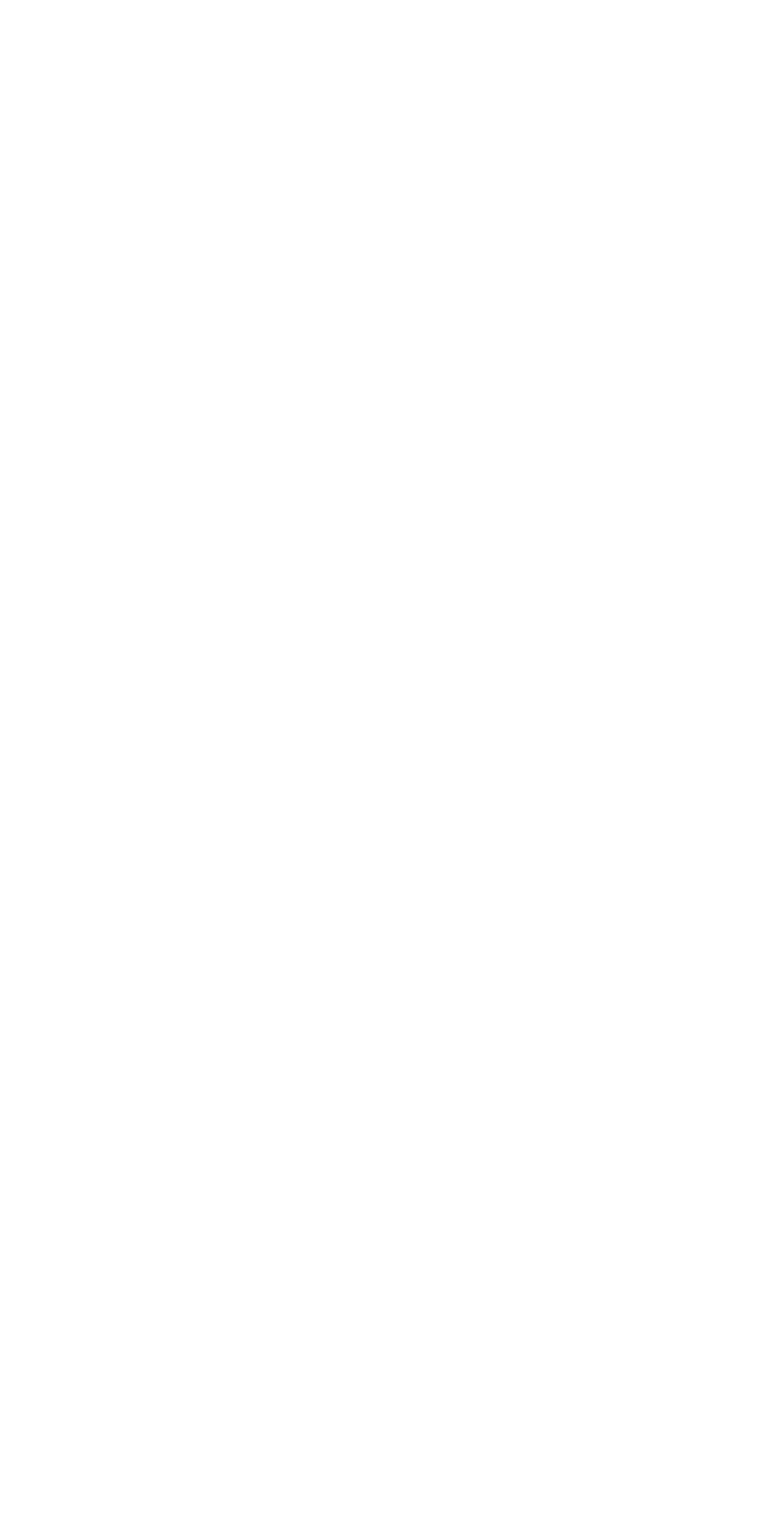
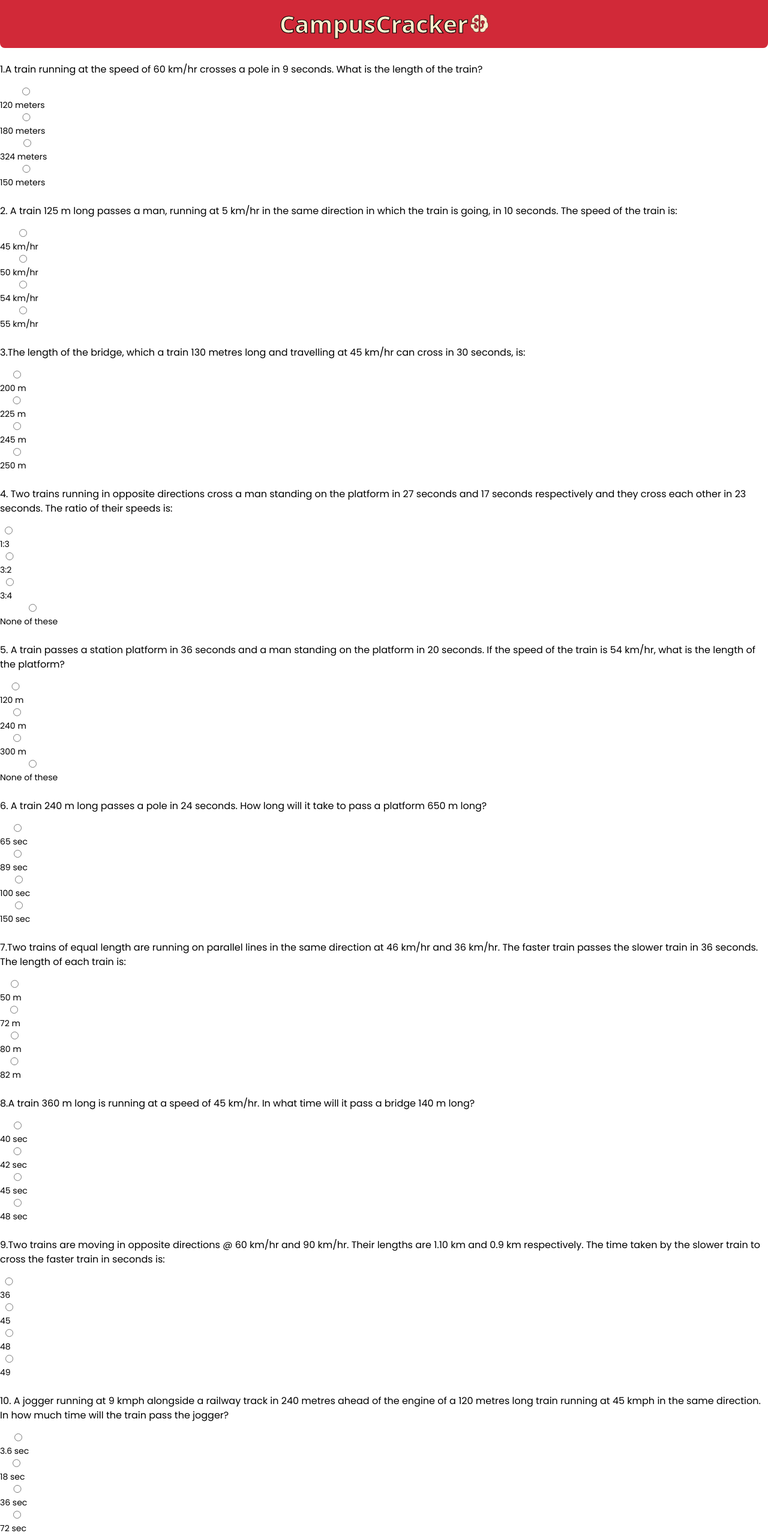
Before and after one commit to Ansar-Thangalparambil/CampusCracker-Front-End-, a React (Create React App) app: page /qns in a window 1280 px wide. Before the commit this address had no page. Shown: the top 2566 px of the page at 60% size. Before the commit the page ends 800 px from the top, so only its background shows below. Built offline with nearby package versions, Linux system fonts and the light colour scheme; a web font is replaced by a local one.

Commit message:
Questions adding POT(10)

```diff
--- a/src/App.js
+++ b/src/App.js
@@ -4,6 +4,7 @@ import Home from './Pages/Home';
 import Login from './Pages/Login';
 import Dashboard from './Pages/Dashboard';
 import Landingpage from './Pages/Landingpage';
+import Qns from './Pages/Qns';
 
 
 
@@ -20,6 +21,8 @@ function App() {
         <Route path="/dashboard" element={<Dashboard />} />
         <Route path="/register" element={<Login register/>} /> {/* Conditional  Rendering Step1*/}
         <Route path="/login" element={<Login />} />
+        <Route path="/qns" element={<Qns />} />
+
         {/* <Route path="/" element={<Reglog />} /> */}
       </Routes>
 
--- /dev/null
+++ b/src/Pages/Qns.jsx
@@ -0,0 +1,204 @@
+import React from 'react'
+import Header from '../components/Header'
+import Footer from '../components/Footer'
+
+function Qns() {
+  return (
+    <>
+    <Header/>
+    {/* Problems on trains  */}
+    < div className='qns'>
+      <br />
+        <div className='question'>
+            <p>1.A train running at the speed of 60 km/hr crosses a pole in 9 seconds. What is the length of the train?</p>
+        </div>
+        <div className='options d-flex flex-column'>
+        <div className='op1'>
+        <label htmlFor="input"><input type="radio" value="120" />120 meters</label>
+        </div>
+        <div className='op2'>
+        <label htmlFor="input"><input type="radio" value="180" />180 meters</label>
+        </div>
+        <div className='op3'>
+        <label htmlFor="input"><input type="radio" value="324" />324 meters</label>
+        </div>
+        <div className='op4'>
+        <label htmlFor="input"><input type="radio" value="150" />150 meters</label>
+        </div>
+        </div> <br />
+
+        <div className='question'>
+            <p>2.
+            A train 125 m long passes a man, running at 5 km/hr in the same direction in which the train is going, in 10 seconds. The speed of the train is:</p>
+        </div>
+        <div className='options d-flex flex-column'>
+        <div className='op1'>
+        <label htmlFor="input"><input type="radio" value="45" />45 km/hr</label>
+        </div>
+        <div className='op2'>
+        <label htmlFor="input"><input type="radio" value="50" />50 km/hr</label>
+        </div>
+        <div className='op3'>
+        <label htmlFor="input"><input type="radio" value="54" />54 km/hr</label>
+        </div>
+        <div className='op4'>
+        <label htmlFor="input"><input type="radio" value="55" />55 km/hr </label>
+        </div>
+        </div> <br />
+
+        <div className='question'>
+            <p>3.The length of the bridge, which a train 130 metres long and travelling at 45 km/hr can cross in 30 seconds, is:</p>
+        </div>
+        <div className='options d-flex flex-column'>
+        <div className='op1'>
+        <label htmlFor="input"><input type="radio" value="200" />200 m</label>
+        </div>
+        <div className='op2'>
+        <label htmlFor="input"><input type="radio" value="225" />225 m</label>
+        </div>
+        <div className='op3'>
+        <label htmlFor="input"><input type="radio" value="245" />245 m</label>
+        </div>
+        <div className='op4'>
+        <label htmlFor="input"><input type="radio" value="250" />250 m </label>
+        </div>
+        </div> <br />
+
+        <div className='question'>
+            <p>4.
+            Two trains running in opposite directions cross a man standing on the platform in 27 seconds and 17 seconds respectively and they cross each other in 23 seconds. The ratio of their speeds is:</p>
+        </div>
+        <div className='options d-flex flex-column'>
+        <div className='op1'>
+        <label htmlFor="input"><input type="radio" value="1" />1:3</label>
+        </div>
+        <div className='op2'>
+        <label htmlFor="input"><input type="radio" value="2" />3:2</label>
+        </div>
+        <div className='op3'>
+        <label htmlFor="input"><input type="radio" value="3" />3:4</label>
+        </div>
+        <div className='op4'>
+        <label htmlFor="input"><input type="radio" value="4" />None of these </label>
+        </div>
+        </div> <br />
+
+        <div className='question'>
+            <p>5.
+            A train passes a station platform in 36 seconds and a man standing on the platform in 20 seconds. If the speed of the train is 54 km/hr, what is the length of the platform?</p>
+        </div>
+        <div className='options d-flex flex-column'>
+        <div className='op1'>
+        <label htmlFor="input"><input type="radio" value="120" />120 m</label>
+        </div>
+        <div className='op2'>
+        <label htmlFor="input"><input type="radio" value="240" />240 m</label>
+        </div>
+        <div className='op3'>
+        <label htmlFor="input"><input type="radio" value="300" />300 m</label>
+        </div>
+        <div className='op4'>
+        <label htmlFor="input"><input type="radio" value="4n" />None of these </label>
+        </div>
+        </div> <br />
+
+        <div className='question'>
+            <p>6.
+            A train 240 m long passes a pole in 24 seconds. How long will it take to pass a platform 650 m long?</p>
+        </div>
+        <div className='options d-flex flex-column'>
+        <div className='op1'>
+        <label htmlFor="input"><input type="radio" value="65sec" />65 sec</label>
+        </div>
+        <div className='op2'>
+        <label htmlFor="input"><input type="radio" value="89sec" />89 sec</label>
+        </div>
+        <div className='op3'>
+        <label htmlFor="input"><input type="radio" value="100sec" />100 sec</label>
+        </div>
+        <div className='op4'>
+        <label htmlFor="input"><input type="radio" value="150sec" />150 sec</label>
+        </div>
+        </div> <br />
+
+        <div className='question'>
+            <p>7.Two trains of equal length are running on parallel lines in the same direction at 46 km/hr and 36 km/hr. The faster train passes the slower train in 36 seconds. The length of each train is:</p>
+        </div>
+        <div className='options d-flex flex-column'>
+        <div className='op1'>
+        <label htmlFor="input"><input type="radio" value="50" />50 m</label>
+        </div>
+        <div className='op2'>
+        <label htmlFor="input"><input type="radio" value="72" />72 m</label>
+        </div>
+        <div className='op3'>
+        <label htmlFor="input"><input type="radio" value="80" />80 m</label>
+        </div>
+        <div className='op4'>
+        <label htmlFor="input"><input type="radio" value="82" />82 m</label>
+        </div>
+        </div> <br />
+
+        <div className='question'>
+            <p>8.A train 360 m long is running at a speed of 45 km/hr. In what time will it pass a bridge 140 m long?</p>
+        </div>
+        <div className='options d-flex flex-column'>
+        <div className='op1'>
+        <label htmlFor="input"><input type="radio" value="40sec" />40 sec</label>
+        </div>
+        <div className='op2'>
+        <label htmlFor="input"><input type="radio" value="42sec" />42 sec</label>
+        </div>
+        <div className='op3'>
+        <label htmlFor="input"><input type="radio" value="45sec" />45 sec</label>
+        </div>
+        <div className='op4'>
+        <label htmlFor="input"><input type="radio" value="48sec" />48 sec</label>
+        </div>
+        </div> <br />
+
+        <div className='question'>
+            <p>9.Two trains are moving in opposite directions @ 60 km/hr and 90 km/hr. Their lengths are 1.10 km and 0.9 km respectively. The time taken by the slower train to cross the faster train in seconds is:</p>
+        </div>
+        <div className='options d-flex flex-column'>
+        <div className='op1'>
+        <label htmlFor="input"><input type="radio" value="36" />36</label>
+        </div>
+        <div className='op2'>
+        <label htmlFor="input"><input type="radio" value="45" />45</label>
+        </div>
+        <div className='op3'>
+        <label htmlFor="input"><input type="radio" value="48" />48</label>
+        </div>
+        <div className='op4'>
+        <label htmlFor="input"><input type="radio" value="49" />49 </label>
+        </div>
+        </div> <br />
+
+        <div className='question'>
+            <p>10.
+            A jogger running at 9 kmph alongside a railway track in 240 metres ahead of the engine of a 120 metres long train running at 45 kmph in the same direction. In how much time will the train pass the jogger?</p>
+        </div>
+        <div className='options d-flex flex-column'>
+        <div className='op1'>
+        <label htmlFor="input"><input type="radio" value="3.6 sec" />3.6 sec</label>
+        </div>
+        <div className='op2'>
+        <label htmlFor="input"><input type="radio" value="18 sec" />18 sec</label>
+        </div>
+        <div className='op3'>
+        <label htmlFor="input"><input type="radio" value="36 sec" />36 sec</label>
+        </div>
+        <div className='op4'>
+        <label htmlFor="input"><input type="radio" value="72 sec" />72 sec </label>
+        </div>
+        </div> <br />
+
+
+    </div>
+    <Footer/>
+    </>
+  )
+}
+
+export default Qns
```
